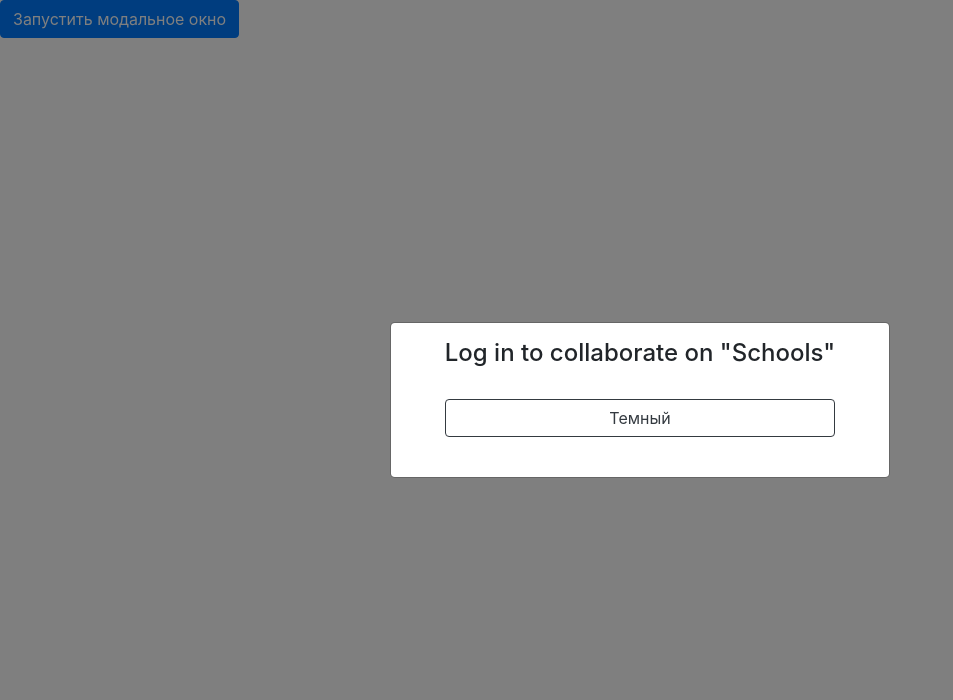
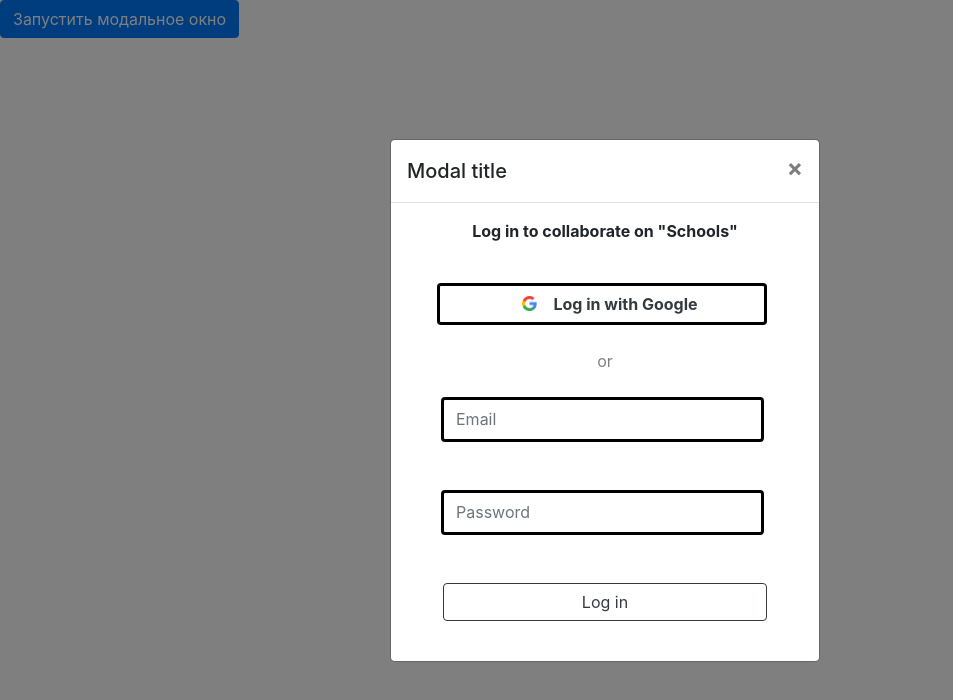
Before and after one commit to PavelTselyuk/Maket, a React (Create React App) app in the folder client/: page / in a window 1280 px wide. Both pictures are taken after a click on the button "Запустить модальное окно". Shown: the top 700 px of the page, without its empty margins (0-953 px from the left). Built offline with nearby package versions, Linux system fonts and the light colour scheme.

Commit message:
Log In added (almost)

```diff
--- /dev/null
+++ b/client/src/components/LoginForm/InputGroup.js
@@ -0,0 +1,31 @@
+import React from 'react';
+
+import './css.css'
+
+function InputGroup() {
+
+
+   return (
+      <form className="row justify-content-center mx-1">
+         <div className="form-row">
+            <div className="col">
+               <span className="col-1"></span>
+               <input className="col-10 my-4 form-control" id="email" type="text" size="60" placeholder="Email"
+                  onKeyDown />
+            </div>
+         </div>
+
+         <div className="form-row">
+            <div className="col">
+               <span className="col-1"></span>
+               <input className="col-10 my-4 form-control" id="password" type="text" size="60" placeholder="Password"
+                  onKeyDown />
+            </div>
+         </div>
+
+         <button type="button" className="btn btn-outline-dark col-10 my-4">Log in</button>
+      </form>
+   );
+}
+
+export default InputGroup
--- /dev/null
+++ b/client/src/components/LoginForm/css.css
@@ -0,0 +1,38 @@
+.modal_window{
+   width: 430px;
+}
+
+.modal_window .form-row{
+   width: 430px;
+}
+
+.modal_window .top_text{
+   font-weight: bold;
+}
+
+.modal_window .google_button{
+   border: 3px solid black;
+   font-weight: bold;
+}
+.modal_window .google_button:hover{
+   cursor: pointer;
+   background-color: #fff;
+   color: #343a40;
+}
+
+.modal_window .or_text{
+   color: grey;
+   margin-bottom: 0;
+}
+
+.googleImage{
+   width: 15px;
+   height: 15px;
+	margin-bottom	: 3px;
+}
+
+.form-control{
+   border: 3px solid black;
+   display: inline;
+   height: 45px;
+}
--- a/client/src/components/LoginForm/index.js
+++ b/client/src/components/LoginForm/index.js
@@ -1,4 +1,8 @@
 import React, { Component } from 'react';
+import googleImage from './google.png'
+
+import './css.css'
+import InputGroup from './InputGroup'
 
 class LoginForm extends Component {
    render() {
@@ -10,16 +14,21 @@ class LoginForm extends Component {
             <div className="modal fade" id="exampleModal" tabIndex="-1" role="dialog"
                aria-labelledby="exampleModal" aria-hidden="true">
                <div className="modal-dialog modal-dialog-centered" role="document">
-                  <div className="modal-content container">
-                     {/* <div className="modal-header">
+                  <div className="modal-content modal_window">
+                     <div className="modal-header">
                         <h5 className="modal-title" id="exampleModalLabel">Modal title</h5>
                         <button type="button" className="close" data-dismiss="modal" aria-label="Close">
                            <span aria-hidden="true">&times;</span>
                         </button>
-                     </div> */}
-                     <div className="modal-body align-self-center">
-                        <h4 className="text-center">Log in to collaborate on "Schools"</h4>
-                        <button type="button" class="btn btn-outline-dark col my-4">Темный</button>
+                     </div>
+                     <div className="modal-body">
+                        <p className="top_text text-center">Log in to collaborate on "Schools"</p>
+                        <span className="col-1"></span>
+                        <button type="button" className="google_button btn btn-outline-dark col-10 my-4">
+                           <img className="googleImage mx-3 " src={googleImage} alt="sdfe"/>
+                           Log in with Google</button>
+                        <p className="or_text text-center">or</p>
+                        <InputGroup />
                      </div>
                      {/* <div className="modal-footer">
                         <button type="button" className="btn btn-primary">Save changes</button>
```
Also changed, not shown: client/src/components/LoginForm/google.png (added).
